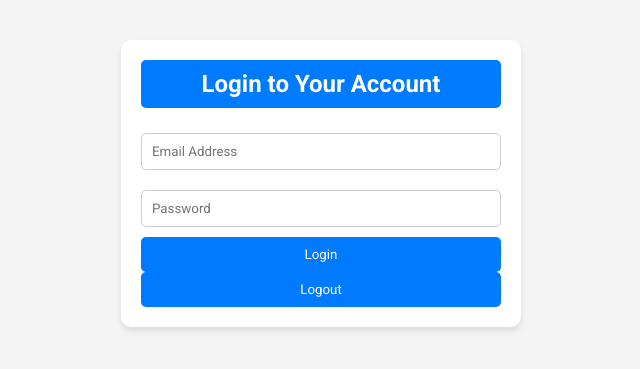
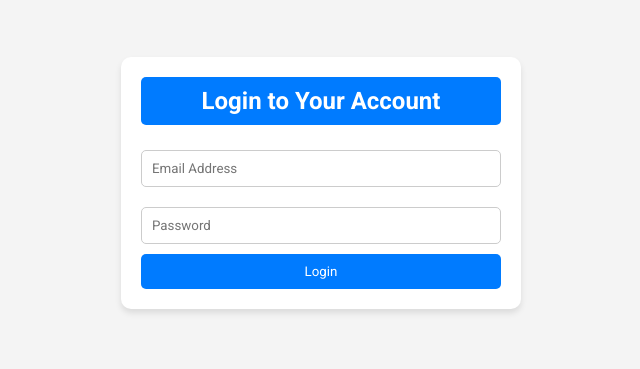
Before and after one commit to mobilacks/ups-system-frontend, a Next.js app: page /login in a window 1280 px wide. Shown: the part 217-586 px from the top of the page, without its empty margins (319-959 px from the left). Built offline with nearby package versions, Linux system fonts and the light colour scheme; no server answers.

Commit message:
Update AuthForm.js

```diff
--- a/components/AuthForm.js
+++ b/components/AuthForm.js
@@ -9,7 +9,17 @@ export default function AuthForm({ isSignUp = false }) {
   const [storeNumber, setStoreNumber] = useState("");
   const [error, setError] = useState(null);
   const [loading, setLoading] = useState(false);
+  const [isLoggedIn, setIsLoggedIn] = useState(false);
   const router = useRouter();
+
+  // ✅ Check if User is Logged In
+  useEffect(() => {
+    async function checkUser() {
+      const { data: { user } } = await supabase.auth.getUser();
+      setIsLoggedIn(!!user);
+    }
+    checkUser();
+  }, []);
 
   // ✅ Handle Authentication (Login & Signup)
   const handleAuth = async (event) => {
@@ -88,6 +98,7 @@ export default function AuthForm({ isSignUp = false }) {
         }
       }
 
+      setIsLoggedIn(true);
       router.push("/dashboard"); // Redirect to dashboard
 
     } catch (err) {
@@ -121,6 +132,7 @@ export default function AuthForm({ isSignUp = false }) {
     }
 
     await supabase.auth.signOut();
+    setIsLoggedIn(false);
     router.push("/login");
   };
 
@@ -166,7 +178,7 @@ export default function AuthForm({ isSignUp = false }) {
             {loading ? "Processing..." : isSignUp ? "Sign Up" : "Login"}
           </button>
         </form>
-        {!isSignUp && (
+        {isLoggedIn && (
           <button onClick={handleLogout} className="logout-button">
             Logout
           </button>
```
